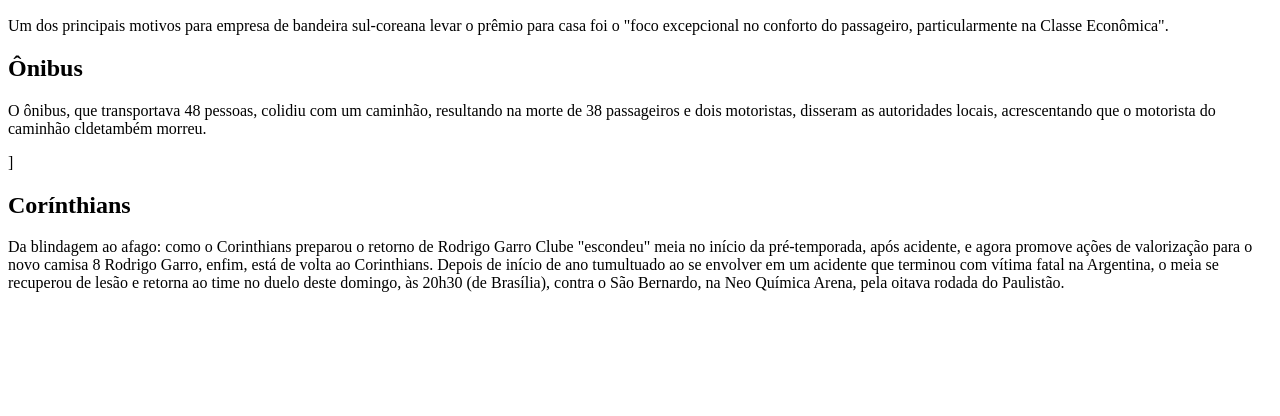
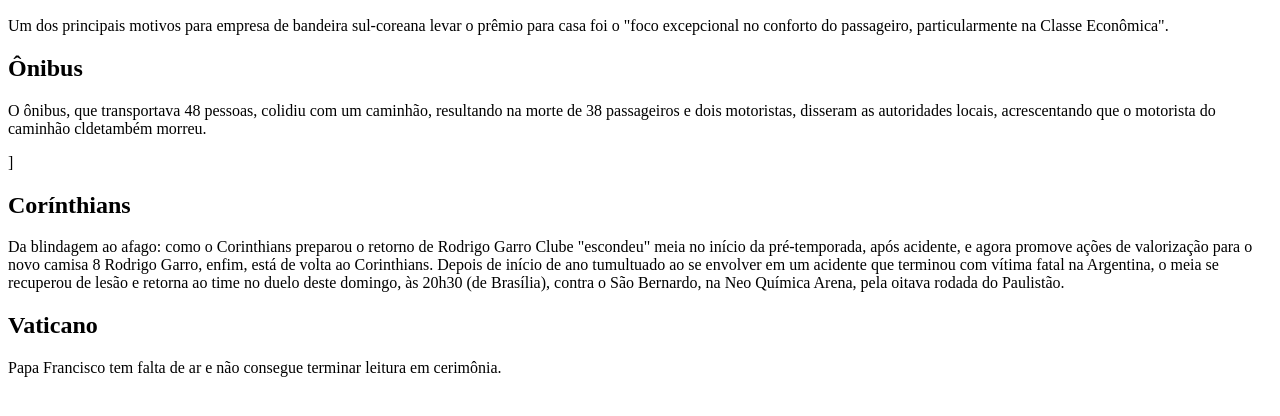
Before and after one commit to Edison1958/Desafio.01, a plain HTML site: page pagina.html in a window 1280 px wide. Shown: the part 136-552 px from the top of the page. Drawn offline with Linux system fonts and the light colour scheme.

Commit message:
Acréscimo da notícia sobre o Papa Francisco

```diff
--- a/pagina.html
+++ b/pagina.html
@@ -41,5 +41,11 @@
 domingo, às 20h30 (de Brasília), contra o São Bernardo, na Neo Química
 Arena, pela oitava rodada do Paulistão.
     </p>
+
+    <h2>Vaticano</h2>
+    <p>
+        Papa Francisco tem falta de ar e não consegue terminar leitura
+         em cerimônia.
+    </p>
 </body>
 </html>
```
